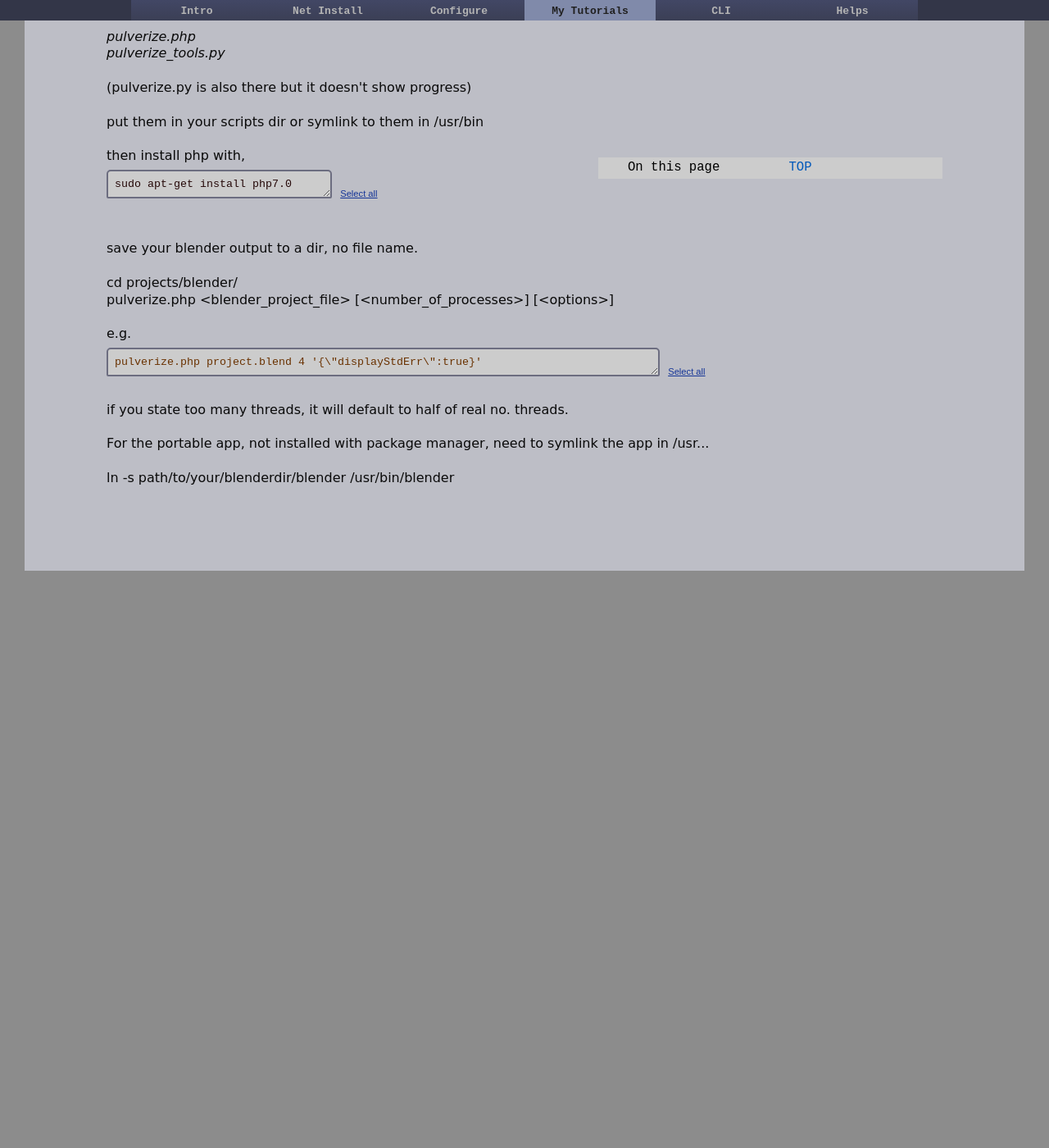
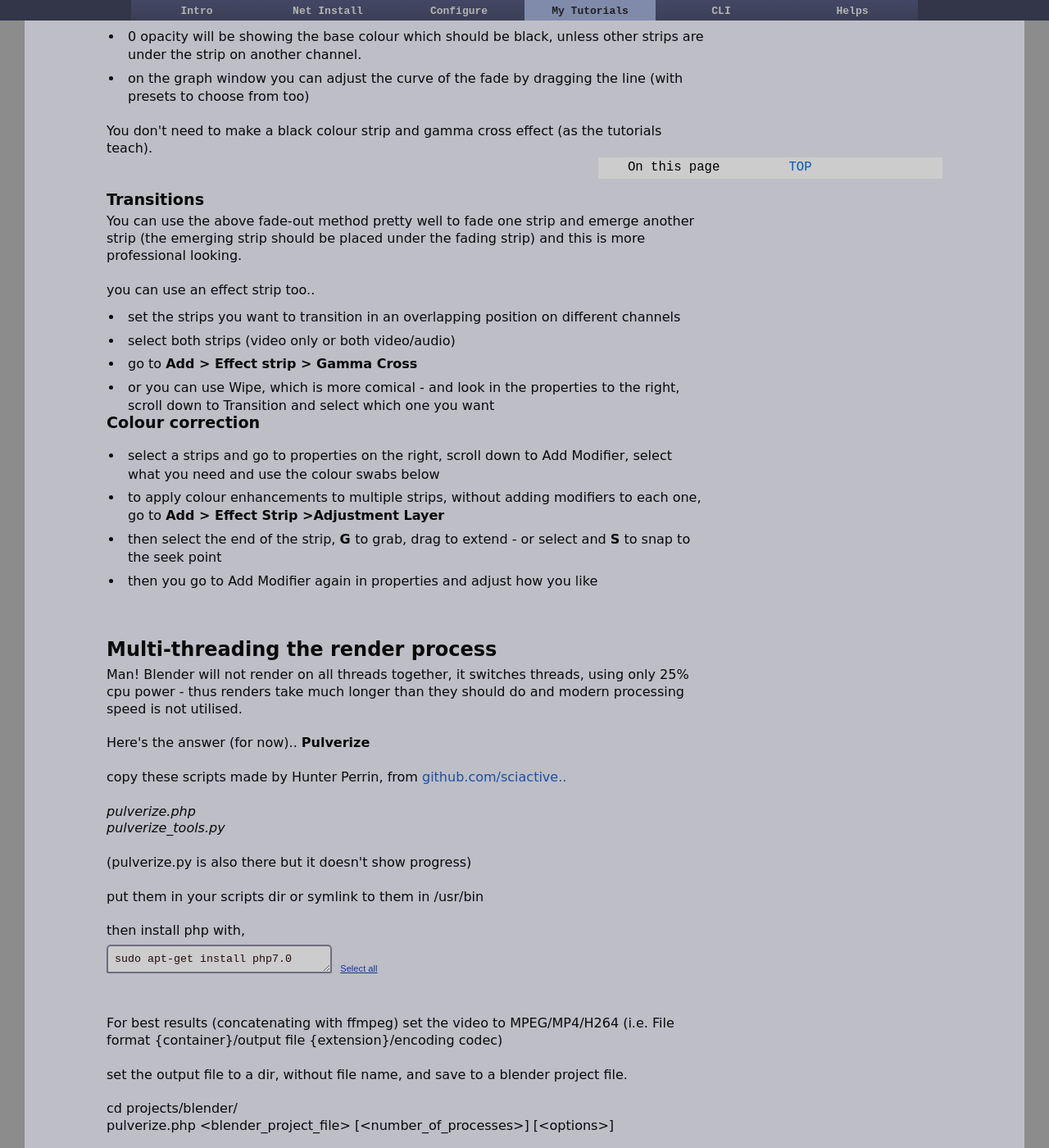
Before and after one commit to dquinton/debian-install, a Jekyll site: the page built from tutorial/04a-blender-vse.html, in a window 1280 px wide and 1400 px high, scrolled down 4926 px. Shown: the whole window at 82% size. Built offline with Jekyll 4.4.1, drawn with Linux system fonts in a browser that asks for light colours; before the commit the page ends 5622 px from its top, so only the background shows below that; some of the changed text lies outside the part shown.

Commit message:
updating pages

```diff
--- a/tutorial/04a-blender-vse.html
+++ b/tutorial/04a-blender-vse.html
@@ -48,16 +48,18 @@
 Here are some main differences of Blender VSE to other non-linear video editors for Linux..
 <br><br>
 
+<li>video clips are called strips, tracks are called channels, rendering is called animation!
+
 <li>video-audio is immediately split into "strips" when added, therefore moving a strip means that you must select both video + audio atthe same time, also for cutting at the same frame</li>
 
-<li>no overlapping mode - when strips are overlapped the overlapping one highlights red, then on placing it it jumps to the end of the underlying strip - handy for placing strips exactly at end of others.</li>
+<li>there's no overlapping mode - when strips are overlapped the overlapping one highlights red, then on placing it it jumps to the end of the underlying strip - handy for placing strips exactly at end of others.</li>
 <br>
-- means that vid/audio strips need to be cut at whatever frame should be first/last, then pressing Backspace will close the gap between the cut frame and the preceding/next stip.
+- means that vid/audio strips need to be cut at whatever frame should be first/last, then the gap between other strips closed up
 <br><br>
-- the idea is that each strip should to be worked on by itself, not by another strip overlapping it to decide what its last frame should be.
+- the idea is that each strip should to be worked on by itself, not by another strip overlapping it deciding what its last frame should be.
 <br><br>
 
-<li>selection is done by RMB, seek is by LMB on the sequence editor.</li>
+<li>selection is done by RMB, seek position is by LMB on the sequence editor.</li>
 
 <li>the render does not assume that the total length of strips is the total length of the project to be made - rendering uses the frame range for length of output movie.</li>
 </ul>
@@ -111,6 +113,8 @@
 <ul>
 <li>Press <b>Shift-B</b> and drag a box with LMB to select an area to zoom in on
 <li>press <b>Home</b> to zoom out to see the whole length of strips
+<li>mouse scroll zooms in/out
+<li><b>Shift-MMB</b> (middle button) + drag allows you to travel about along or up/down the Sequencer
 </ul>
 
 <br><br><br>
@@ -133,6 +137,7 @@
 <ul>
 <li>Press <b>P </b>and drag an area to set the preview range - play will run through this area over and over, no stopping. That means you can keep playing a particular edit/effect, while you make adjustments to the effects to see the changes live.
 <li><b>Alt-P</b> to clear the range.
+<li>to set the preview range more accurately, set the seek point to the start, then hover on the Timeline and press <b>S </b>, set the seek point to the end of the preview range and then hover the Timeline and press <b>E</b>
 </ul>
 
 <br><br><br>
@@ -153,6 +158,16 @@
 <ul>
 <li><b>RMB</b> select strips and hit <b>X</b> or <b>Delete</b>, then confirm
 <li><b>Ctrl-Z</b> will also undo the action</ul>
+
+<br><br><br>
+<h3>Cutting strips</h3>
+<ul>
+<li>seek to the cut point (<b>Left/Right</b> keys seek one frame)
+<li><b>RMB</b> select the strip to be cut and press <b>K</b> for a soft cut (ends of strip can be extended again)
+<li><b>or Shift-K</b> to make a hard cut (the ends will be gone)
+<li>select both video and audio strips to cut them together with K, or select them one by one and hit K for each one
+</ul>
+
 
 <br><br><br>
 <h3>Snapping strips</h3>
@@ -192,6 +207,7 @@
 <li>move seek point to the end of the clip, click on the Opacity and set to 0, then RC and <b>Insert Keyframe</b>
 <li>Blender will make a smooth transition from one setting to the other between the keyframes, which you can see in the Graph (press Home to show full).
 <li>0 opacity will be showing the base colour which should be black, unless other strips are under the strip on another channel.
+<li>on the graph window you can adjust the curve of the fade by dragging the line (with presets to choose from too)
 </ul>
 
 <br>
@@ -199,6 +215,27 @@
 <br><br><br>
 
 <h3>Transitions</h3>
+
+You can use the above fade-out method pretty well to fade one strip and emerge another strip (the emerging strip should be placed under the fading strip) and this is more professional looking.
+<br><br>
+you can use an effect strip too..
+<br>
+<ul>
+<li>set the strips you want to transition in an overlapping position on different channels
+<li>select both strips (video only or both video/audio)
+<li>go to <b>Add > Effect strip > Gamma Cross</b>
+<li> or you can use Wipe, which is more comical - and look in the properties to the right, scroll down to Transition and select which one you want
+</ul>
+
+
+<h3>Colour correction</h3>
+
+<ul>
+<li>select a strips and go to properties on the right, scroll down to Add Modifier, select what you need and use the colour swabs below
+<li>to apply colour enhancements to multiple strips, without adding modifiers to each one, go to <b>Add > Effect Strip >Adjustment Layer</b>
+<li>then select the end of the strip, <b>G </b>to grab, drag to extend - or select and <b>S</b> to snap to the seek point
+<li> then you go to Add Modifier again in properties and adjust how you like
+</ul>
 
 
 
@@ -232,8 +269,9 @@
 </form>
 
 <br><br>
-
-save your blender output to a dir, no file name.
+For best results (concatenating with ffmpeg) set the video to MPEG/MP4/H264 (i.e. File format {container}/output file {extension}/encoding codec)
+<br><br>
+set the output file to a dir, without file name, and save to a blender project file.
 <br><br>
 
 
@@ -242,21 +280,56 @@
 <br><br>
 e.g.
 <form>
-<textarea name="T" id="cmd" rows="1" cols="80">
-pulverize.php project.blend 4 '{\"displayStdErr\":true}'</textarea>
+<textarea name="T" id="cmd" rows="1" cols="100">
+pulverize.php project.blend 4 '{\"keepTempFiles\":true,\"displayStdErr\":true}'</textarea>
 &nbsp;<input type="button" class="submitLink" value="Select all" onClick="javascript:this.form.T.focus();this.form.T.select();">
 </form>
 
 
 <br>
-if you state too many threads, it will default to half of real no. threads.
+if you state too many threads, or none, it will default to half of real no. threads.
 
 <br><br>
 
 
-For the portable app, not installed with package manager, need to symlink the app in /usr...
+In order for the script to run properly with the portable app version, (ie not installed with package manager) you need to symlink the app in /usr/bin
 <br><br>
 ln -s path/to/your/blenderdir/blender /usr/bin/blender
-<br><br><br><br>
+<br><br><br>
+
+
+Let's further script this so that we get a file chooser pop up, in order to be able to run the script from anywhere, e.g. while browsing the video target dir..
+<br><br>
+using yad...
+<form>
+<textarea name="T" id="file" rows="9" cols="80">
+#!/bin/bash
+
+t=`echo "$*" | grep -Eo '[0-9]{1,}'`
+if [[ $* == *-*k* ]] ; then keep=true ; else keep=false ; fi
+if [[ $* == *-*e* ]] ; then err=true ; else err=false ; fi
+
+pulverize.php "`yad --title='Choose a Blender file' --file \
+--filename=$HOME/Projects/blender/ --height=400 --width=500`" $t \
+'{\"keepTempFiles\":$keep,\"displayStdErr\":$err}'</textarea>
+&nbsp;<input type="button" class="submitLink" value="Select all" onClick="javascript:this.form.T.focus();this.form.T.select();">
+</form>
+<br>
+I call this script 'run-pulverize'
+<br><br>
+run like so..
+<br>
+<form>
+<textarea name="T" id="file" rows="1" cols="30">
+run-pulverize -ke4</textarea>
+&nbsp;<input type="button" class="submitLink" value="Select all" onClick="javascript:this.form.T.focus();this.form.T.select();">
+</form>
+<br>
+'t' is the cpu threads value, found out from the command line by grep <br>
+-k and -e are the keep files and error options (but I'm not sure they really work) - they can be given individually or joined, like -ke or -ek<br>
+the if command in the script checks if the flags are on the command line or not<br>
+<br>
+
+<br>
 
 </div>
```
Also changed, not shown: index.html (+6 -6 lines).
